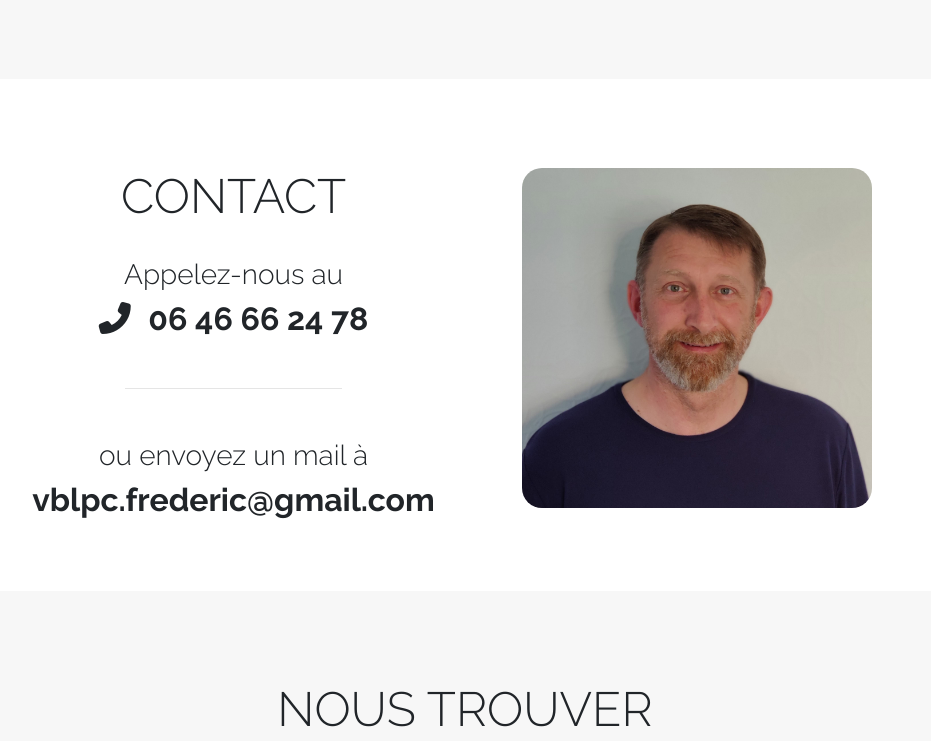
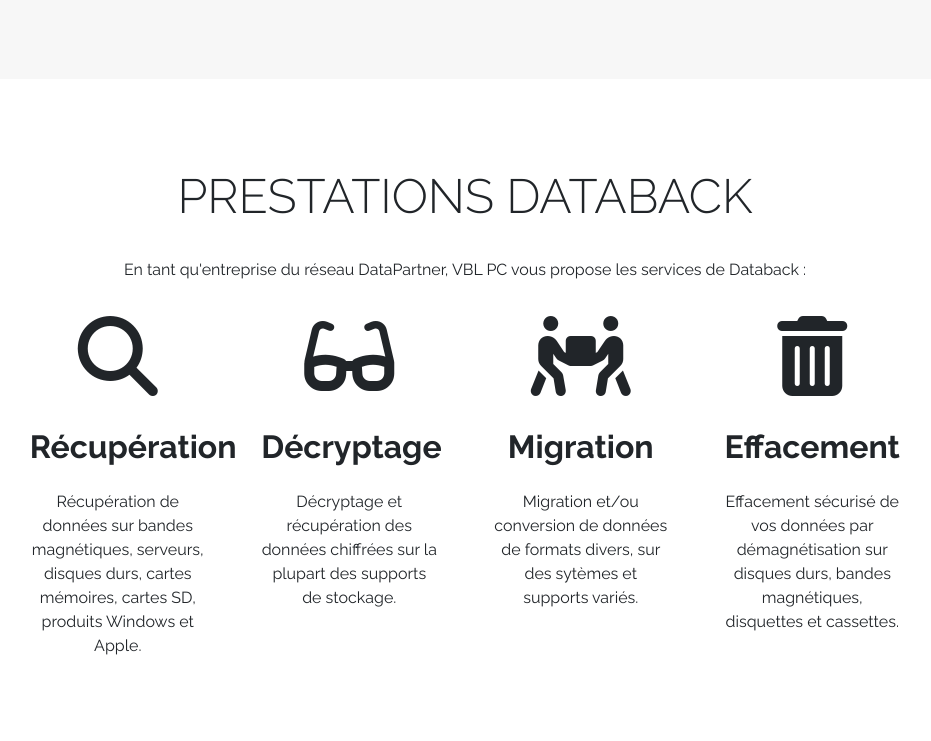
Before and after one commit to benjamincloquet/vbl-pc, a plain HTML site: page index.html in a window 1280 px wide. Shown: the part 940-1681 px from the top of the page, without its empty margins (175-1106 px from the left). Drawn offline with nearby package versions, Linux system fonts and the light colour scheme.

Commit message:
Add prestations

```diff
--- a/index.html
+++ b/index.html
@@ -129,7 +129,36 @@
     </div>
   </section>
 
-  <section id="contact" class="contact section-light">
+  <section id="databack" class="databack section-light">
+    <div class="container-fluid">
+      <h1 class="section-heading">Prestations Databack</h1>
+      <p class="service-desc">En tant qu'entreprise du réseau DataPartner, VBL PC vous propose les services de Databack :</p>
+      <div class="row service-row">
+        <div class="col-xl-3 service">
+          <i class="fas fa-search service-icon"></i>
+          <h2 class="service-title service-title-sm">Récupération</h2>
+          <p class="service-desc">Récupération de données sur bandes magnétiques, serveurs, disques durs, cartes mémoires, cartes SD, produits Windows et Apple.</p>
+        </div>
+        <div class="col-xl-3 service">
+          <i class="fas fa-glasses service-icon"></i>
+          <h2 class="service-title service-title-sm">Décryptage</h2>
+          <p class="service-desc">Décryptage et récupération des données chiffrées sur la plupart des supports de stockage.</p>
+        </div>
+        <div class="col-xl-3 service">
+          <i class="fas fa-people-carry service-icon"></i>
+          <h2 class="service-title service-title-sm">Migration</h2>
+          <p class="service-desc">Migration et/ou conversion de données de formats divers, sur des sytèmes et supports variés.</p>
+        </div>
+        <div class="col-xl-3 service">
+          <i class="fas fa-trash-alt service-icon"></i>
+          <h2 class="service-title service-title-sm">Effacement</h2>
+          <p class="service-desc">Effacement sécurisé de vos données par démagnétisation sur disques durs, bandes magnétiques, disquettes et cassettes.</p>
+        </div>
+      </div>
+    </div>
+  </section>
+
+  <section id="contact" class="contact section-dark">
     <div class="container-fluid">
       <div class="row">
         <div class="col-xl-6">
@@ -147,7 +176,7 @@
     </div>
   </section>
 
-  <section id="find-us" class="find-us section-dark">
+  <section id="find-us" class="find-us section-light">
     <div class="container-fluid">
       <h1 class="section-heading">Nous trouver</h1>
       <iframe class="find-us-map"
@@ -156,7 +185,7 @@
     </div>
   </section>
 
-  <footer class="section-light">
+  <footer class="section-dark">
     <div class="container-fluid">
       <ul class="footer-list">
         <li class="footer-list-item border-right">Copyright VBL PC &copy; Tous droits réservés.</li>
--- a/styles.css
+++ b/styles.css
@@ -231,6 +231,18 @@
   margin-bottom: 1.5rem;
 }
 
+.service-title-sm {
+  font-size: 2.5rem;
+  margin-bottom: 1.5rem;
+}
+
+@media (max-width: 1550px) {
+  .service-title-sm {
+    font-size: 2rem;
+    margin-bottom: 1.5rem;
+  }
+}
+
 @media (max-width: 1199px) {
   .service-row {
     padding: 2% 0;
@@ -248,6 +260,11 @@
   .service-title {
     font-size: 5rem;
     margin-bottom: 3rem;
+  }
+
+  .service-title-sm {
+    font-size: 3rem;
+    margin-bottom: 1.5rem;
   }
 
   .service-desc {
```
